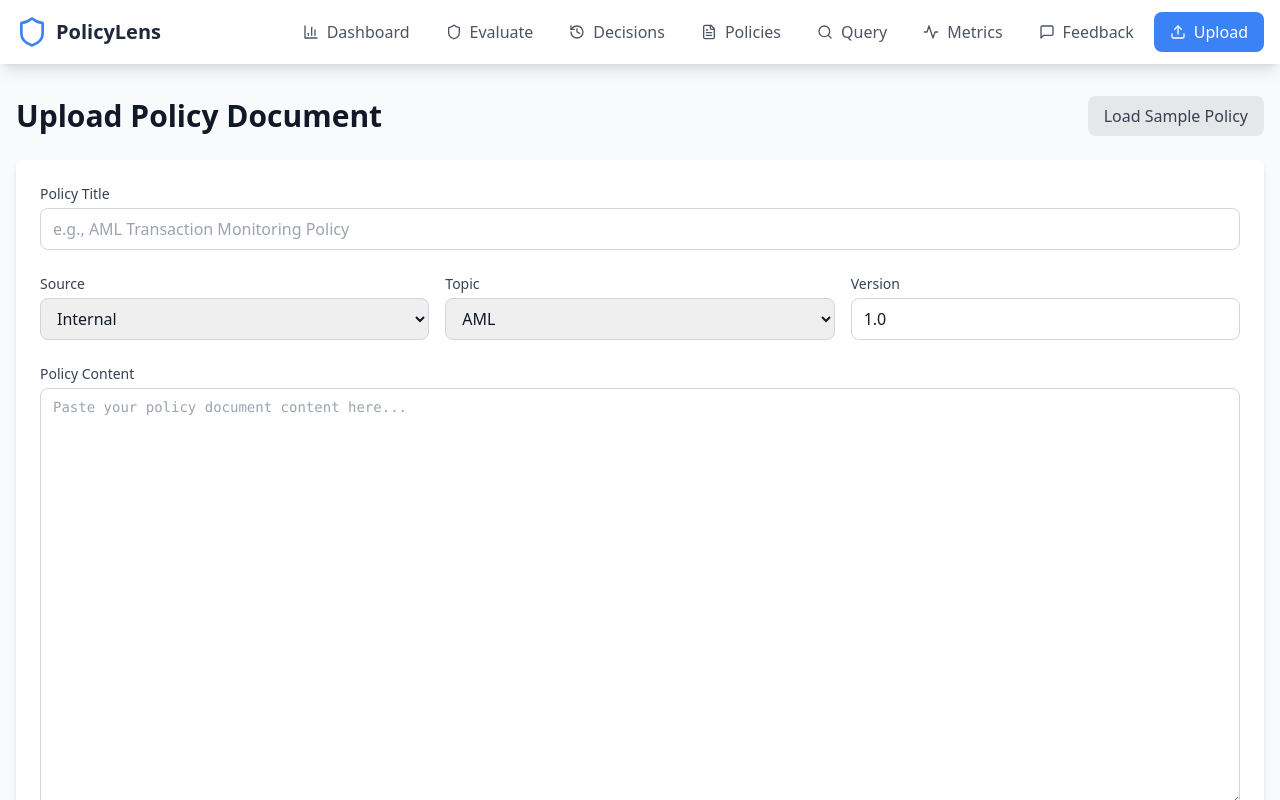
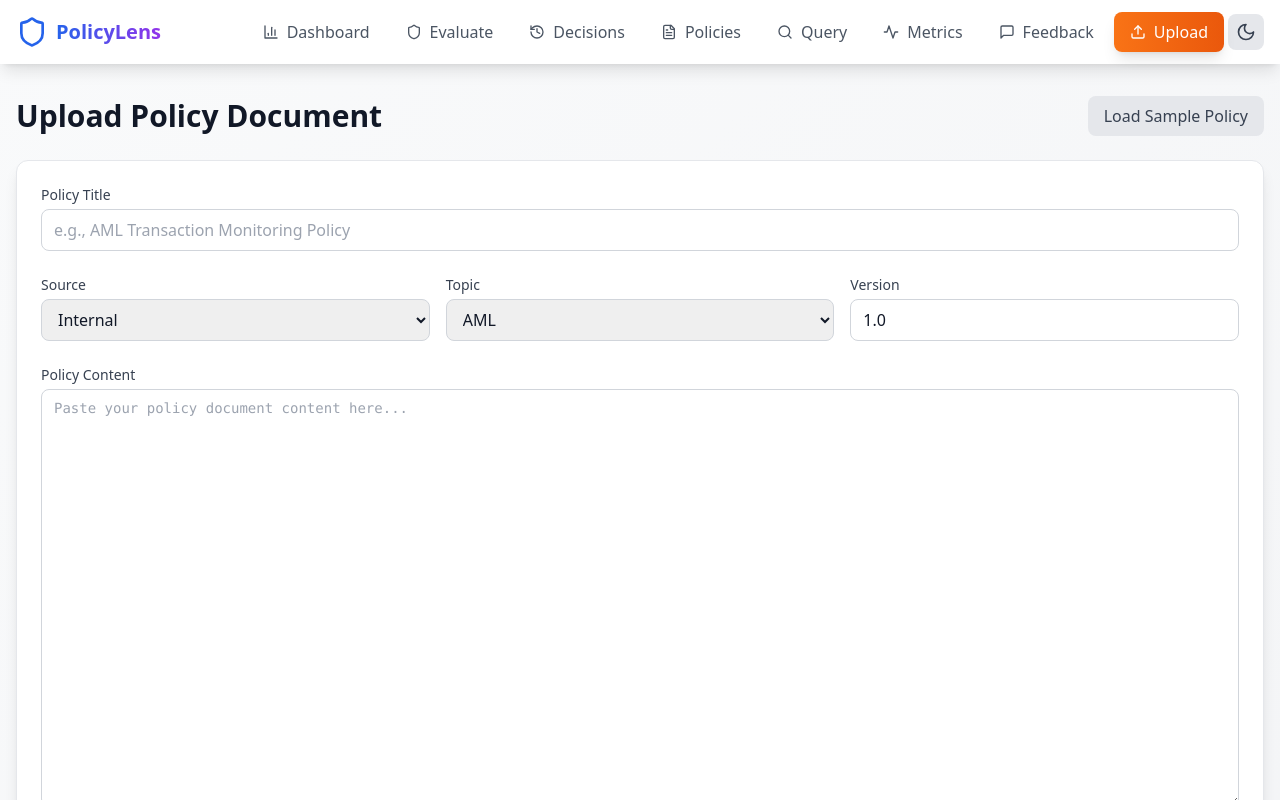
Before and after one commit to KaartikeyKusshwaha/PolicyLens, a React (Vite) app in the folder frontend/: page /upload in a window 1280 px wide. Shown: the top 800 px of the page. Built offline with nearby package versions, Linux system fonts and the light colour scheme; no server answers; the HTML template or start-up script is replaced by a standard one.

Commit message:
Add dark mode and vibrant color scheme (blue/red/orange)

```diff
--- a/frontend/src/App.jsx
+++ b/frontend/src/App.jsx
@@ -1,5 +1,6 @@
 import React from 'react';
 import { BrowserRouter as Router, Routes, Route } from 'react-router-dom';
+import { ThemeProvider } from './contexts/ThemeContext';
 import Navbar from './components/Navbar';
 import Dashboard from './pages/Dashboard';
 import EvaluateTransaction from './pages/EvaluateTransaction';
@@ -12,8 +13,9 @@ import FeedbackViewer from './pages/FeedbackViewer';
 
 function App() {
   return (
+    <ThemeProvider>
       <Router>
-      <div className="min-h-screen bg-gray-50">
+        <div className="min-h-screen bg-gradient-to-br from-gray-50 to-gray-100 dark:from-gray-900 dark:to-gray-800 transition-colors duration-200">
           <Navbar />
           <main className="container mx-auto px-4 py-8">
             <Routes>
@@ -29,6 +31,7 @@ function App() {
           </main>
         </div>
       </Router>
+    </ThemeProvider>
   );
 }
 
--- a/frontend/src/components/Navbar.jsx
+++ b/frontend/src/components/Navbar.jsx
@@ -1,31 +1,45 @@
 import React from 'react';
 import { Link, useLocation } from 'react-router-dom';
 import { Shield, FileText, Search, BarChart3, Upload, History, Activity, MessageSquare } from 'lucide-react';
+import ThemeToggle from './ThemeToggle';
 
 const Navbar = () => {
   const location = useLocation();
 
   const navItems = [
-    { path: '/', label: 'Dashboard', icon: BarChart3 },
-    { path: '/evaluate', label: 'Evaluate', icon: Shield },
-    { path: '/decisions', label: 'Decisions', icon: History },
-    { path: '/policies', label: 'Policies', icon: FileText },
-    { path: '/query', label: 'Query', icon: Search },
-    { path: '/metrics', label: 'Metrics', icon: Activity },
-    { path: '/feedback', label: 'Feedback', icon: MessageSquare },
-    { path: '/upload', label: 'Upload', icon: Upload },
+    { path: '/', label: 'Dashboard', icon: BarChart3, color: 'blue' },
+    { path: '/evaluate', label: 'Evaluate', icon: Shield, color: 'red' },
+    { path: '/decisions', label: 'Decisions', icon: History, color: 'orange' },
+    { path: '/policies', label: 'Policies', icon: FileText, color: 'blue' },
+    { path: '/query', label: 'Query', icon: Search, color: 'orange' },
+    { path: '/metrics', label: 'Metrics', icon: Activity, color: 'red' },
+    { path: '/feedback', label: 'Feedback', icon: MessageSquare, color: 'blue' },
+    { path: '/upload', label: 'Upload', icon: Upload, color: 'orange' },
   ];
 
+  const getColorClasses = (color, isActive) => {
+    if (!isActive) return '';
+
+    const colors = {
+      blue: 'bg-gradient-to-r from-blue-500 to-blue-600 hover:from-blue-600 hover:to-blue-700',
+      red: 'bg-gradient-to-r from-red-500 to-red-600 hover:from-red-600 hover:to-red-700',
+      orange: 'bg-gradient-to-r from-orange-500 to-orange-600 hover:from-orange-600 hover:to-orange-700',
+    };
+    return colors[color] || colors.blue;
+  };
+
   return (
-    <nav className="bg-white shadow-lg">
+    <nav className="bg-white dark:bg-gray-800 shadow-lg transition-colors duration-200 sticky top-0 z-50">
       <div className="container mx-auto px-4">
         <div className="flex items-center justify-between h-16">
-          <div className="flex items-center space-x-2">
-            <Shield className="w-8 h-8 text-primary" />
-            <span className="text-xl font-bold text-gray-800">PolicyLens</span>
-          </div>
+          <Link to="/" className="flex items-center space-x-2 group">
+            <Shield className="w-8 h-8 text-blue-600 dark:text-blue-400 group-hover:scale-110 transition-transform" />
+            <span className="text-xl font-bold bg-gradient-to-r from-blue-600 to-purple-600 dark:from-blue-400 dark:to-purple-400 bg-clip-text text-transparent">
+              PolicyLens
+            </span>
+          </Link>
 
-          <div className="flex space-x-1">
+          <div className="flex items-center space-x-1">
             {navItems.map((item) => {
               const Icon = item.icon;
               const isActive = location.pathname === item.path;
@@ -34,10 +48,10 @@ const Navbar = () => {
                 <Link
                   key={item.path}
                   to={item.path}
-                  className={`flex items-center space-x-2 px-4 py-2 rounded-lg transition-colors ${
+                  className={`flex items-center space-x-2 px-4 py-2 rounded-lg transition-all transform hover:scale-105 ${
                     isActive
-                      ? 'bg-primary text-white'
-                      : 'text-gray-600 hover:bg-gray-100'
+                      ? `${getColorClasses(item.color, true)} text-white shadow-lg`
+                      : 'text-gray-600 dark:text-gray-300 hover:bg-gray-100 dark:hover:bg-gray-700'
                   }`}
                 >
                   <Icon className="w-4 h-4" />
@@ -45,6 +59,7 @@ const Navbar = () => {
                 </Link>
               );
             })}
+            <ThemeToggle />
           </div>
         </div>
       </div>
--- a/frontend/src/components/RiskBadge.jsx
+++ b/frontend/src/components/RiskBadge.jsx
@@ -1,38 +1,45 @@
 import React from 'react';
+import { AlertTriangle, CheckCircle, AlertCircle, Shield } from 'lucide-react';
 
 const RiskBadge = ({ level, score }) => {
   const configs = {
     high: {
-      bg: 'bg-red-100',
-      text: 'text-red-800',
+      bg: 'bg-gradient-to-r from-red-500 to-red-600 dark:from-red-600 dark:to-red-700',
+      text: 'text-white',
       label: 'High Risk',
+      icon: AlertTriangle,
     },
     medium: {
-      bg: 'bg-yellow-100',
-      text: 'text-yellow-800',
+      bg: 'bg-gradient-to-r from-orange-500 to-orange-600 dark:from-orange-600 dark:to-orange-700',
+      text: 'text-white',
       label: 'Medium Risk',
+      icon: AlertCircle,
     },
     low: {
-      bg: 'bg-green-100',
-      text: 'text-green-800',
+      bg: 'bg-gradient-to-r from-green-500 to-green-600 dark:from-green-600 dark:to-green-700',
+      text: 'text-white',
       label: 'Low Risk',
+      icon: CheckCircle,
     },
     acceptable: {
-      bg: 'bg-blue-100',
-      text: 'text-blue-800',
+      bg: 'bg-gradient-to-r from-blue-500 to-blue-600 dark:from-blue-600 dark:to-blue-700',
+      text: 'text-white',
       label: 'Acceptable',
+      icon: Shield,
     },
   };
 
   const config = configs[level?.toLowerCase()] || configs.acceptable;
+  const Icon = config.icon;
 
   return (
     <div className="flex items-center space-x-2">
-      <span className={`badge ${config.bg} ${config.text}`}>
+      <span className={`badge ${config.bg} ${config.text} flex items-center gap-1.5 shadow-md`}>
+        <Icon className="w-4 h-4" />
         {config.label}
       </span>
       {score !== undefined && (
-        <span className="text-sm text-gray-600">
+        <span className="text-sm font-semibold text-gray-700 dark:text-gray-300">
           Score: {(score * 100).toFixed(0)}%
         </span>
       )}
--- /dev/null
+++ b/frontend/src/components/ThemeToggle.jsx
@@ -0,0 +1,20 @@
+import { Moon, Sun } from 'lucide-react';
+import { useTheme } from '../contexts/ThemeContext';
+
+export default function ThemeToggle() {
+  const { theme, toggleTheme } = useTheme();
+
+  return (
+    <button
+      onClick={toggleTheme}
+      className="p-2 rounded-lg bg-gray-200 dark:bg-gray-700 hover:bg-gray-300 dark:hover:bg-gray-600 transition-colors"
+      title={`Switch to ${theme === 'light' ? 'dark' : 'light'} mode`}
+    >
+      {theme === 'light' ? (
+        <Moon className="w-5 h-5 text-gray-700 dark:text-gray-200" />
+      ) : (
+        <Sun className="w-5 h-5 text-yellow-500" />
+      )}
+    </button>
+  );
+}
--- /dev/null
+++ b/frontend/src/contexts/ThemeContext.jsx
@@ -0,0 +1,35 @@
+import { createContext, useContext, useEffect, useState } from 'react';
+
+const ThemeContext = createContext();
+
+export function ThemeProvider({ children }) {
+  const [theme, setTheme] = useState(() => {
+    const saved = localStorage.getItem('theme');
+    return saved || 'light';
+  });
+
+  useEffect(() => {
+    const root = window.document.documentElement;
+    root.classList.remove('light', 'dark');
+    root.classList.add(theme);
+    localStorage.setItem('theme', theme);
+  }, [theme]);
+
+  const toggleTheme = () => {
+    setTheme(prev => prev === 'light' ? 'dark' : 'light');
+  };
+
+  return (
+    <ThemeContext.Provider value={{ theme, toggleTheme }}>
+      {children}
+    </ThemeContext.Provider>
+  );
+}
+
+export function useTheme() {
+  const context = useContext(ThemeContext);
+  if (!context) {
+    throw new Error('useTheme must be used within ThemeProvider');
+  }
+  return context;
+}
--- a/frontend/src/index.css
+++ b/frontend/src/index.css
@@ -4,48 +4,44 @@
 
 @layer base {
   body {
-    @apply bg-gray-50 text-gray-900;
+    @apply bg-gray-50 dark:bg-gray-900 text-gray-900 dark:text-gray-100 transition-colors duration-200;
   }
 }
 
 @layer components {
   .card {
-    @apply bg-white rounded-lg shadow-md p-6;
+    @apply bg-white dark:bg-gray-800 rounded-xl shadow-lg p-6 border border-gray-200 dark:border-gray-700 transition-all duration-200 hover:shadow-xl;
   }
 
   .btn {
-    @apply px-4 py-2 rounded-lg font-medium transition-colors duration-200;
+    @apply px-4 py-2 rounded-lg font-medium transition-all duration-200 transform hover:scale-105 active:scale-95;
   }
 
   .btn-primary {
-    @apply bg-primary text-white hover:bg-blue-600;
+    @apply bg-gradient-to-r from-blue-500 to-blue-600 text-white hover:from-blue-600 hover:to-blue-700 shadow-md;
   }
 
   .btn-secondary {
-    @apply bg-gray-200 text-gray-700 hover:bg-gray-300;
+    @apply bg-gray-200 dark:bg-gray-700 text-gray-700 dark:text-gray-300 hover:bg-gray-300 dark:hover:bg-gray-600;
   }
 
   .btn-danger {
-    @apply bg-danger text-white hover:bg-red-600;
+    @apply bg-gradient-to-r from-red-500 to-red-600 text-white hover:from-red-600 hover:to-red-700 shadow-md;
+  }
+
+  .btn-orange {
+    @apply bg-gradient-to-r from-orange-500 to-orange-600 text-white hover:from-orange-600 hover:to-orange-700 shadow-md;
   }
 
   .badge {
-    @apply px-3 py-1 rounded-full text-sm font-medium;
+    @apply px-3 py-1 rounded-full text-sm font-medium inline-flex items-center;
   }
 
-  .badge-high {
-    @apply bg-red-100 text-red-800;
+  .input-field {
+    @apply w-full px-4 py-2 border border-gray-300 dark:border-gray-600 rounded-lg bg-white dark:bg-gray-700 text-gray-900 dark:text-gray-100 focus:ring-2 focus:ring-blue-500 dark:focus:ring-blue-400 focus:border-transparent transition-all;
   }
 
-  .badge-medium {
-    @apply bg-yellow-100 text-yellow-800;
-  }
-
-  .badge-low {
-    @apply bg-green-100 text-green-800;
-  }
-
-  .badge-acceptable {
-    @apply bg-blue-100 text-blue-800;
+  .textarea-field {
+    @apply w-full px-4 py-2 border border-gray-300 dark:border-gray-600 rounded-lg bg-white dark:bg-gray-700 text-gray-900 dark:text-gray-100 focus:ring-2 focus:ring-blue-500 dark:focus:ring-blue-400 focus:border-transparent transition-all resize-none;
   }
 }
--- a/frontend/tailwind.config.js
+++ b/frontend/tailwind.config.js
@@ -4,14 +4,27 @@ export default {
     "./index.html",
     "./src/**/*.{js,ts,jsx,tsx}",
   ],
+  darkMode: 'class',
   theme: {
     extend: {
       colors: {
-        primary: '#3b82f6',
-        secondary: '#8b5cf6',
+        primary: {
+          DEFAULT: '#3b82f6',
+          light: '#60a5fa',
+          dark: '#2563eb',
+        },
+        orange: {
+          DEFAULT: '#f97316',
+          light: '#fb923c',
+          dark: '#ea580c',
+        },
+        red: {
+          DEFAULT: '#ef4444',
+          light: '#f87171',
+          dark: '#dc2626',
+        },
         success: '#10b981',
         warning: '#f59e0b',
-        danger: '#ef4444',
       }
     },
   },
```
Lines whose indentation alone changed are shown as unchanged.
